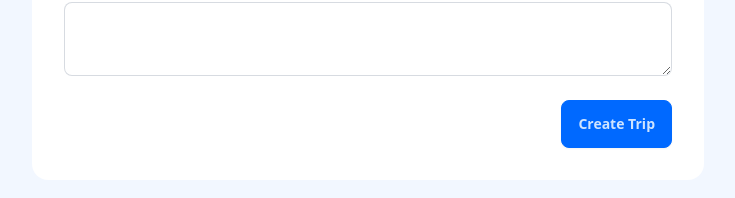
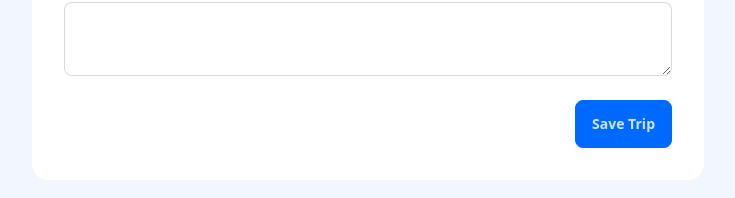
Before and after one commit to Samueljdk/mileage-tracker-backend, a React app in the folder frontend/: page /create in a window 1280 px wide. Shown: the part 1233-1431 px from the top of the page, without its empty margins (272-1007 px from the left). Built offline with nearby package versions, Linux system fonts and the light colour scheme; the HTML template or start-up script is replaced by a standard one.

Commit message:
minor UI updates and comments added for documentation. 2026-04-18, 10:10pm

```diff
--- a/frontend/src/pages/CreatePage.jsx
+++ b/frontend/src/pages/CreatePage.jsx
@@ -34,16 +34,29 @@ const CreatePage = () => {
       return;
     }
 
+
+
     {/* Validate odometer readings */}
       const start = parseInt(odometerStart, 10);
       const end = parseInt(odometerEnd, 10);
 
+      {/*check if readings are valid numbers*/}
       if(Number.isNaN(start) || Number.isNaN(end))
       {
         toast.error("Odometer readings must be valid numbers.");
         setLoading(false);
         return;
       }
+
+      {/*check if readings are non-negative*/}
+      if(start < 0 || end < 0)
+      {
+        toast.error("Odometer readings cannot be negative.");
+        setLoading(false);
+        return;
+      }
+
+      {/*check if end reading is greater than or equal to start reading*/}
       if(end<start)
       {
         toast.error("Odometer end reading must be greater than or equal to start reading.");
@@ -309,7 +322,7 @@ const CreatePage = () => {
                         {/*submit button*/}
                         <div className="card-actions justify-end">
                           <button type="submit" className="btn btn-primary" disabled={loading}>
-                            {loading ? "Creating..." : "Create Trip"}
+                            {loading ? "Creating..." : "Save Trip"}
                           </button>
                         </div>
 
```
Lines whose indentation alone changed are shown as unchanged.
